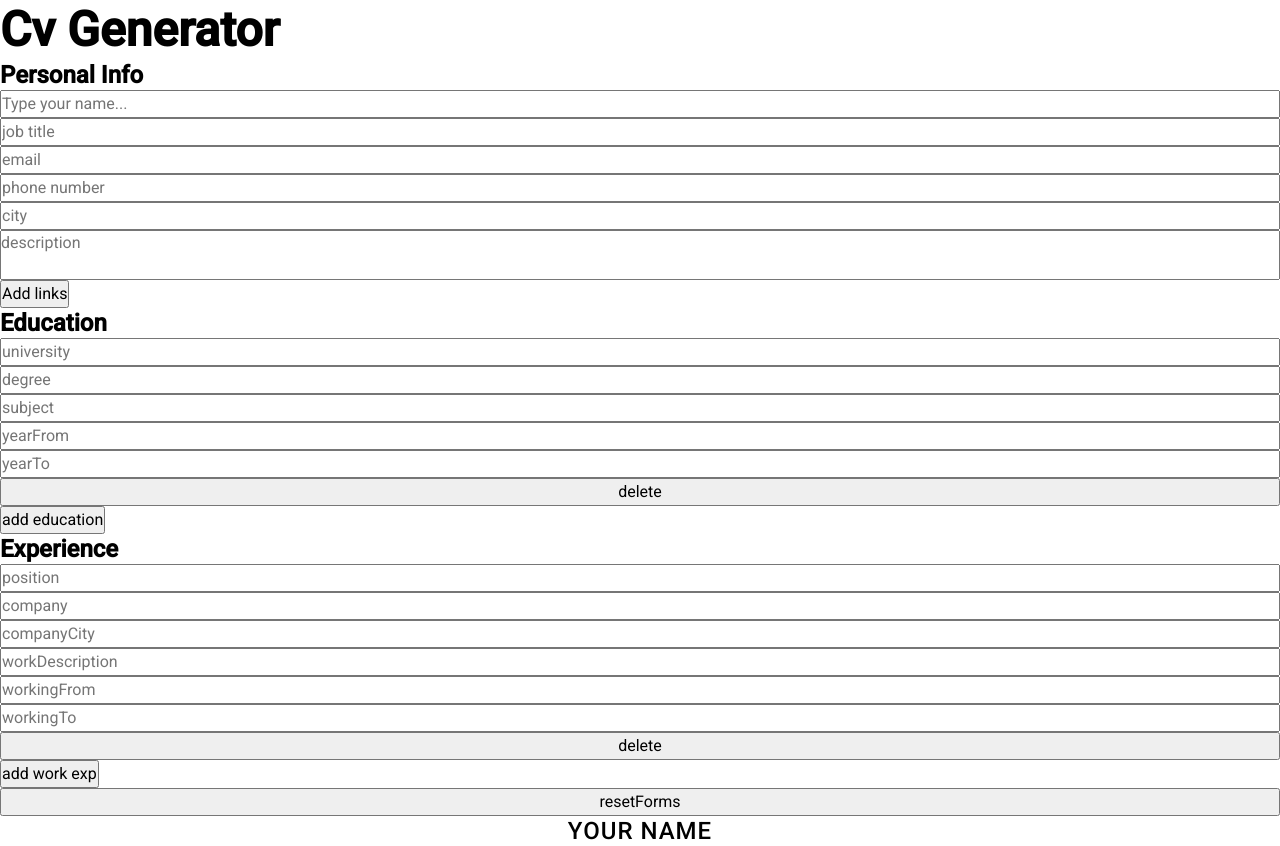
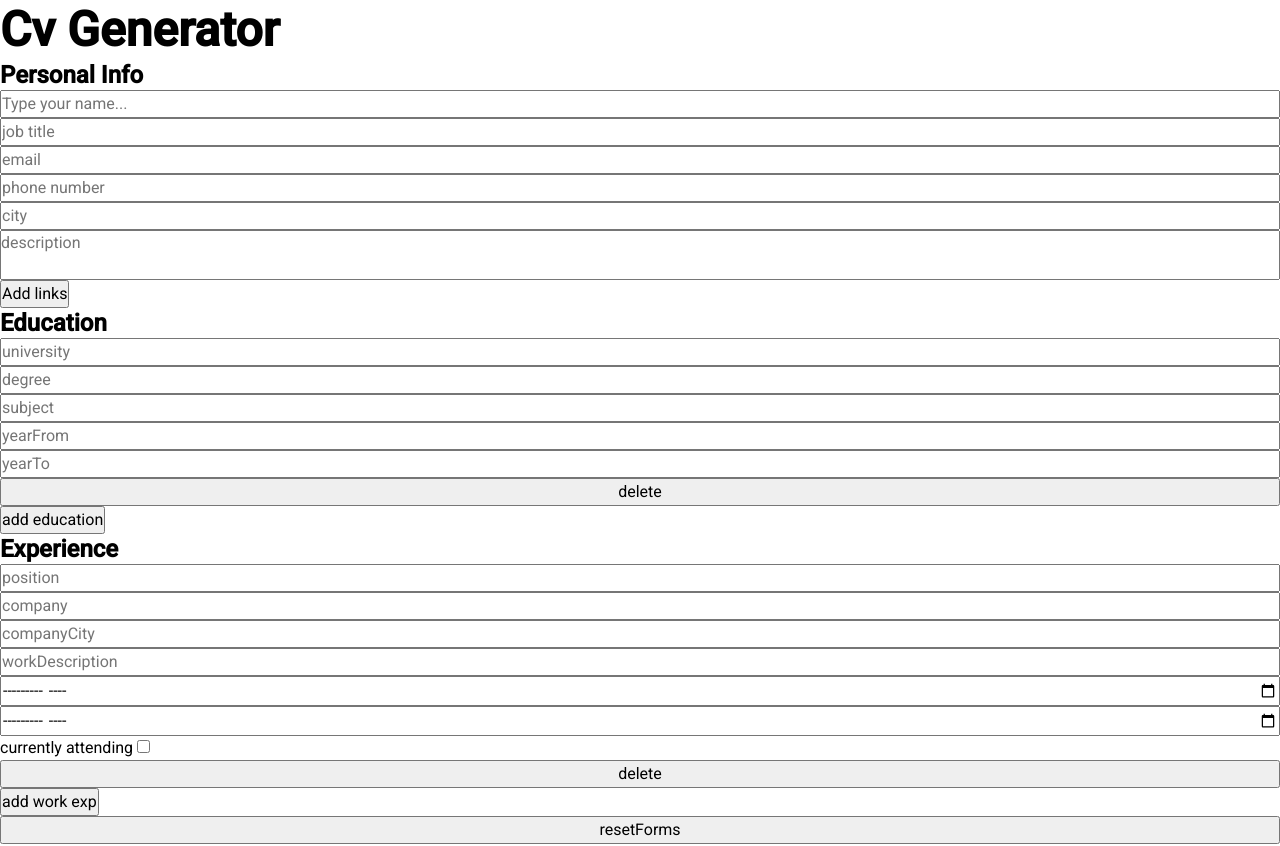
Before and after one commit to anmaras/cv-project, a React (Create React App) app: page / in a window 1280 px wide. Shown: the top 846 px of the page. Built offline with nearby package versions, Linux system fonts and the light colour scheme.

Commit message:
add checkbox and made and change type to date

```diff
--- a/src/Components/Form/FormExperience/FormProExperienceListItem.js
+++ b/src/Components/Form/FormExperience/FormProExperienceListItem.js
@@ -1,5 +1,7 @@
 import React from 'react';
 import style from '../Form.module.css';
+import CheckBox from '../../Ui/CheckBox';
+import { getSelectedObj } from '../../../Utilities';
 import { useGlobalContext } from '../../../Context';
 
 function FormProExperienceListItem({ id, type, name }) {
@@ -9,21 +11,35 @@ function FormProExperienceListItem({ id, type, name }) {
   return (
     <form className={style.form}>
       {name.map((formItem, index) => {
-        const formObject = workXpFormList.find((item) => item.id === id);
+        const inputType =
+          formItem === 'workingFrom' || formItem === 'workingTo'
+            ? 'month'
+            : type;
+        const isActive =
+          formItem === 'workingTo' &&
+          getSelectedObj(workXpFormList, id)['checkbox'];
+        const value = getSelectedObj(workXpFormList, id)[formItem];
+
         return (
           <input
             key={index}
-            type={type}
+            type={inputType}
             name={formItem}
             placeholder={formItem}
+            disabled={isActive}
             onChange={(e) => {
               onChangeHandler(e, id);
             }}
-            value={formObject[formItem]}
+            value={value}
           />
         );
       })}
-
+      <CheckBox
+        id={id}
+        getObj={getSelectedObj}
+        list={workXpFormList}
+        onChange={onChangeHandler}
+      />
       <button
         onClick={(e) => {
           removeItemFromLists(e, id);
```
